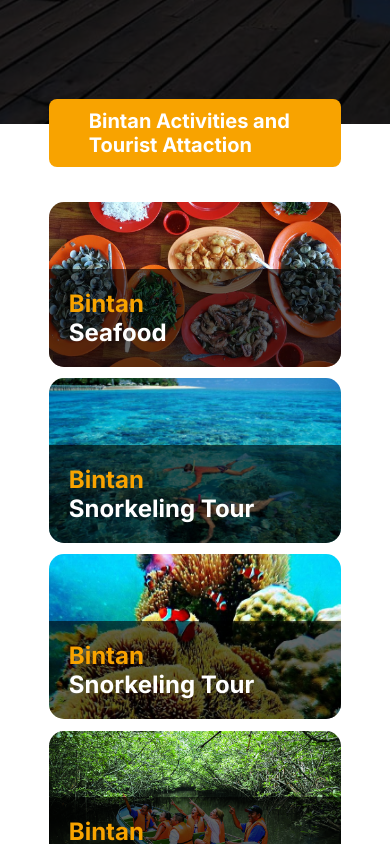
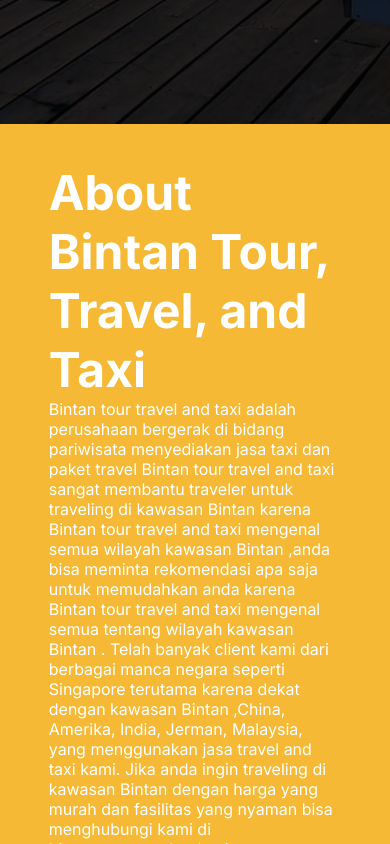
Before and after one commit to FelixFern/Travel-Website, a React (Create React App) app: page / in a window 390 px wide. Shown: the part 720-1564 px from the top of the page. Built offline with nearby package versions, Linux system fonts and the light colour scheme.

Commit message:
SEO optimization

```diff
--- a/src/App.jsx
+++ b/src/App.jsx
@@ -76,11 +76,12 @@ function App() {
 	return (
 		<slideContext.Provider value={{ currentSlide, setCurrentSlide }}>
 		<imgModalContext.Provider value={{ modal, setModal }}>
+			<h1 className='hidden'>Bintan Tour, Travel, and Taxi</h1>
 			<Modal></Modal>
 			<div className="navbar">
 				<Navbar></Navbar>
 			</div>
-			<div className="content">
+			<main className="content">
 				<div className="landing">
 					<div className="landing-bg">
 						<div className="darken"></div>
@@ -96,6 +97,21 @@ function App() {
 							<Carousel
 								items={carouselItems}
 							></Carousel>
+						</div>
+					</div>
+				</div>
+				<div className='about'>
+					<div className="content">
+						<div className='left'>
+							<img src="./assets/logo.png" alt="" />
+						</div>
+						<div className="right">
+							<h1>About Bintan Tour, Travel, and Taxi</h1>
+							<p>Bintan tour travel and taxi adalah perusahaan bergerak di bidang pariwisata menyediakan jasa taxi dan paket travel
+								Bintan tour travel and taxi sangat membantu traveler untuk traveling di kawasan Bintan karena Bintan tour travel and taxi mengenal semua wilayah kawasan Bintan ,anda bisa meminta rekomendasi apa saja untuk memudahkan anda karena Bintan tour travel and taxi mengenal semua tentang wilayah kawasan Bintan .
+								Telah banyak client kami dari berbagai manca negara seperti Singapore terutama karena dekat dengan kawasan Bintan ,China, Amerika, India, Jerman, Malaysia, yang menggunakan jasa travel and taxi kami.
+								Jika anda ingin traveling di kawasan Bintan dengan harga yang murah dan fasilitas yang nyaman bisa menghubungi kami di bintanttourtravelandtaxi.com
+							</p>
 						</div>
 					</div>
 				</div>
@@ -149,10 +165,10 @@ function App() {
 						</div>
 					</div>
 				</div>
-				<div className='footer'>
+				<footer className='footer'>
 					<p>Bintan Taxi and Travel © 2022</p>
-				</div>
-			</div>
+				</footer>
+			</main>
 		</imgModalContext.Provider>
 		</slideContext.Provider>
 	);
--- a/src/styles/App.scss
+++ b/src/styles/App.scss
@@ -32,6 +32,9 @@ a {
     text-decoration: none;
 }
 
+.hidden {
+    display: none;
+}
 
 .navbar {
     width: 75vw;
@@ -104,7 +107,40 @@ a {
             }
         }
     }
+    .about {
+        width: 100vw;
+        padding: 5% 0 5% 0;
+        background-color: $yellow;
+        align-items: center;
 
+        .content {
+            overflow: hidden;
+            align-items: center;
+            display: flex;
+            width: 75vw;
+            column-gap: 30px;
+            margin: auto;
+            .left {
+                width: 200%;
+                img {
+                    width: 100%;
+                    height: auto;
+                }
+            .right {
+                h1 {
+                    width: 75vw;
+                    font-size: 1rem !important;
+                }
+                p {
+                    width: 75vw;
+                    font-weight: 500;
+                }
+            }
+            }
+
+        }
+
+    }
     .activities {
         width: 75vw;
         margin: 0;
@@ -270,6 +306,14 @@ a {
             height: fit-content;
         }
     }
+    .about {
+        padding: 10% 0 15% 0 !important;
+        .content {
+            .left {
+                display: none;
+            }
+        }
+    }
     .booking {
         .booking-content {
             .booking-title {
```
